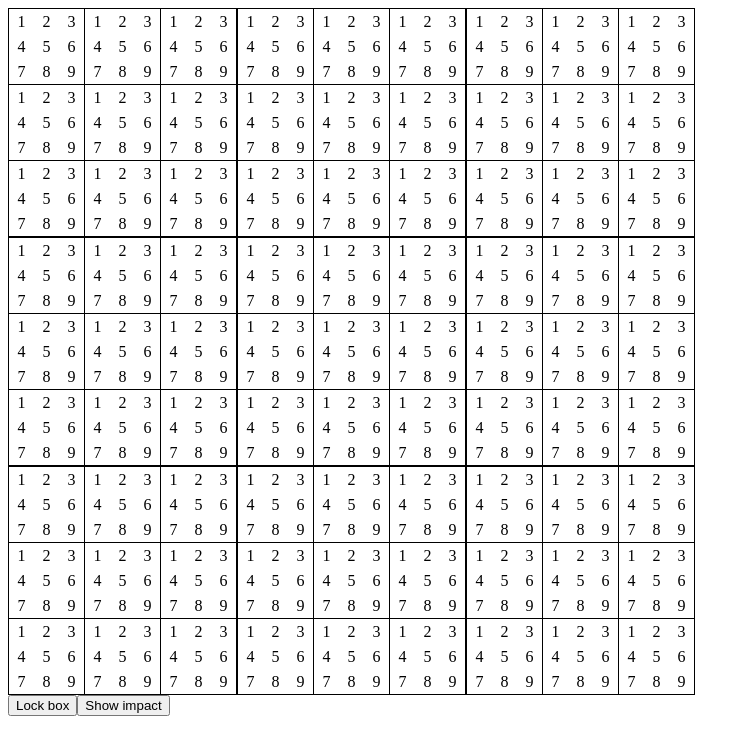
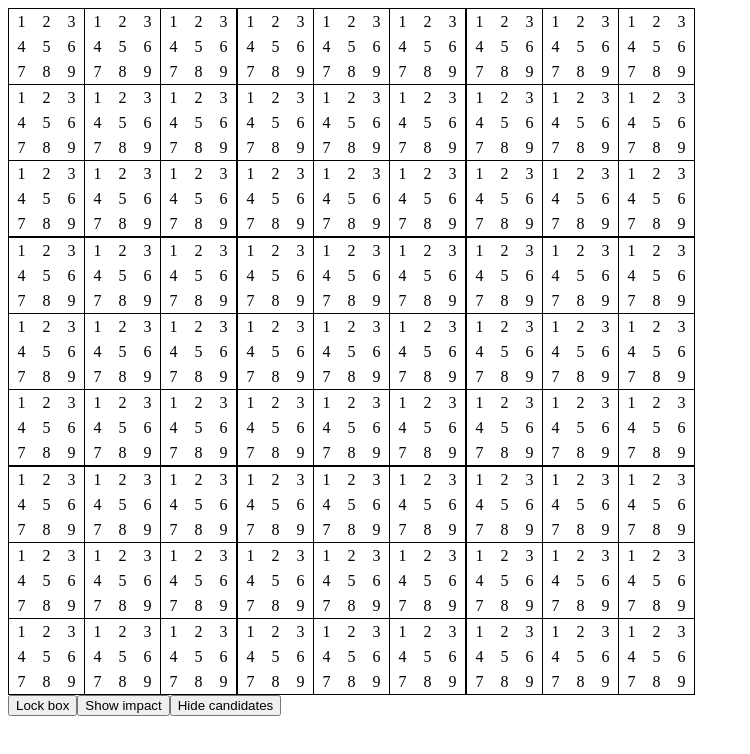
Before and after one commit to capelski/sudoku-generator, a React app: page / in a window 1280 px wide. Shown: the top 754 px of the page, without its empty margins (0-750 px from the left). Built offline with nearby package versions, Linux system fonts and the light colour scheme.

Commit message:
feat: allow hidding candidates

```diff
--- a/src/components/sudoku-grid.tsx
+++ b/src/components/sudoku-grid.tsx
@@ -13,12 +13,17 @@ interface BoxNumber {
 }
 
 export const SudokuGrid: React.FC<GridProps> = (props) => {
+    const [displayCandidates, setDisplayCandidates] = useState(true);
     const [displayImpact, setDisplayImpact] = useState(false);
     const [maximumImpact, setMaximumImpact] = useState({ display: false, value: -1 });
     const [selectedBoxNumber, setSelectedBoxNumber] = useState<BoxNumber | undefined>(undefined);
 
     const displayImpactHandler = () => {
         setDisplayImpact(!displayImpact);
+    };
+
+    const displayCandidatesHandler = () => {
+        setDisplayCandidates(!displayCandidates);
     };
 
     const maximumImpactHandler = () => {
@@ -92,6 +97,10 @@ export const SudokuGrid: React.FC<GridProps> = (props) => {
                                               return (
                                                   <div
                                                       className={`sudoku-candidate${
+                                                          displayCandidates
+                                                              ? ''
+                                                              : ' hidden-candidate'
+                                                      }${
                                                           candidate.isValid
                                                               ? ''
                                                               : ' invalid-candidate'
@@ -110,9 +119,10 @@ export const SudokuGrid: React.FC<GridProps> = (props) => {
                                                       }`}
                                                       onClick={candidateClickHandler}
                                                   >
-                                                      {displayImpact
-                                                          ? candidate.impact
-                                                          : candidate.number}
+                                                      {displayCandidates &&
+                                                          (displayImpact
+                                                              ? candidate.impact
+                                                              : candidate.number)}
                                                   </div>
                                               );
                                           })}
@@ -133,6 +143,11 @@ export const SudokuGrid: React.FC<GridProps> = (props) => {
                     {maximumImpact.display ? 'Disable' : 'Enable'} maximum impact
                 </button>
             )}
+            {!displayImpact && (
+                <button type="button" onClick={displayCandidatesHandler}>
+                    {displayCandidates ? 'Hide' : 'Show'} candidates
+                </button>
+            )}
         </React.Fragment>
     );
 };
--- a/src/style/main.scss
+++ b/src/style/main.scss
@@ -25,6 +25,10 @@ $candidateSize: 25px;
                 justify-content: center;
                 align-items: center;
                 cursor: pointer;
+
+                &.hidden-candidate {
+                    background-color: unset !important;
+                }
 
                 &.maximum-impact {
                     background-color: lightcoral;
```
